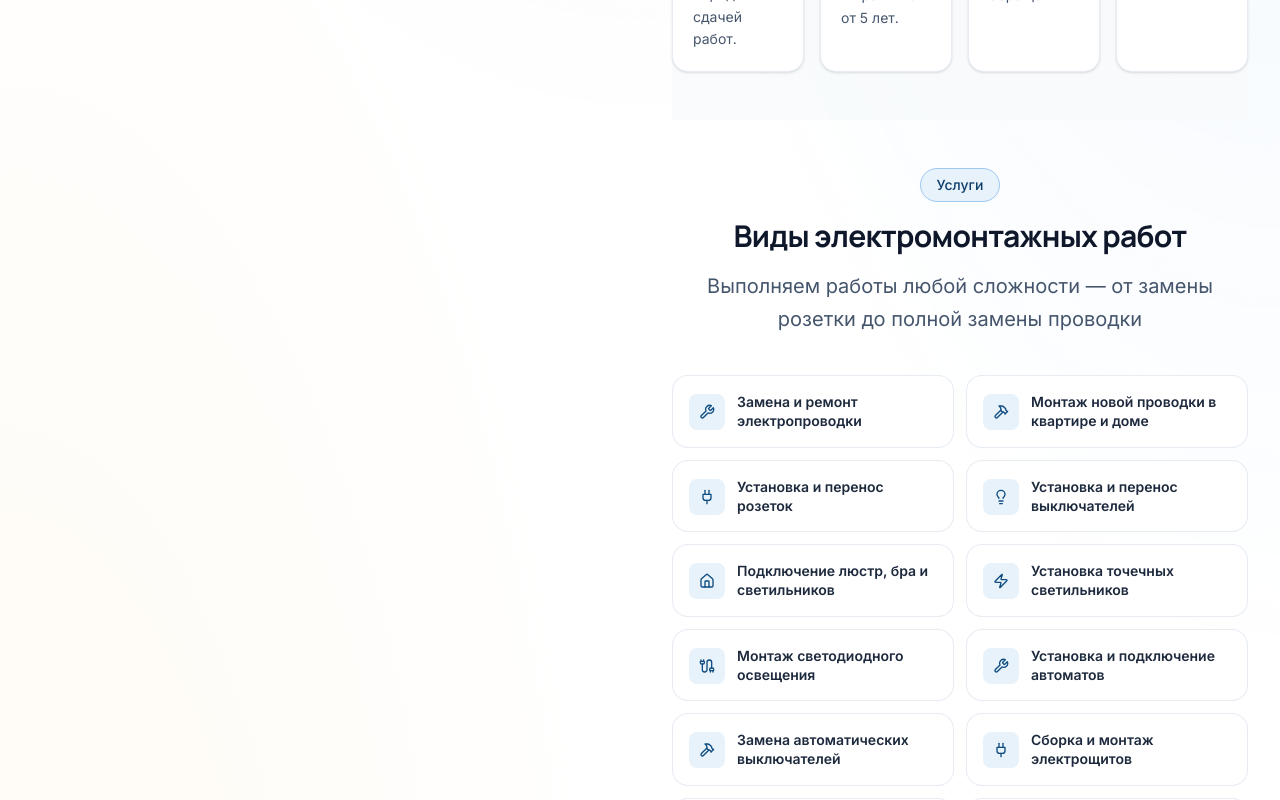
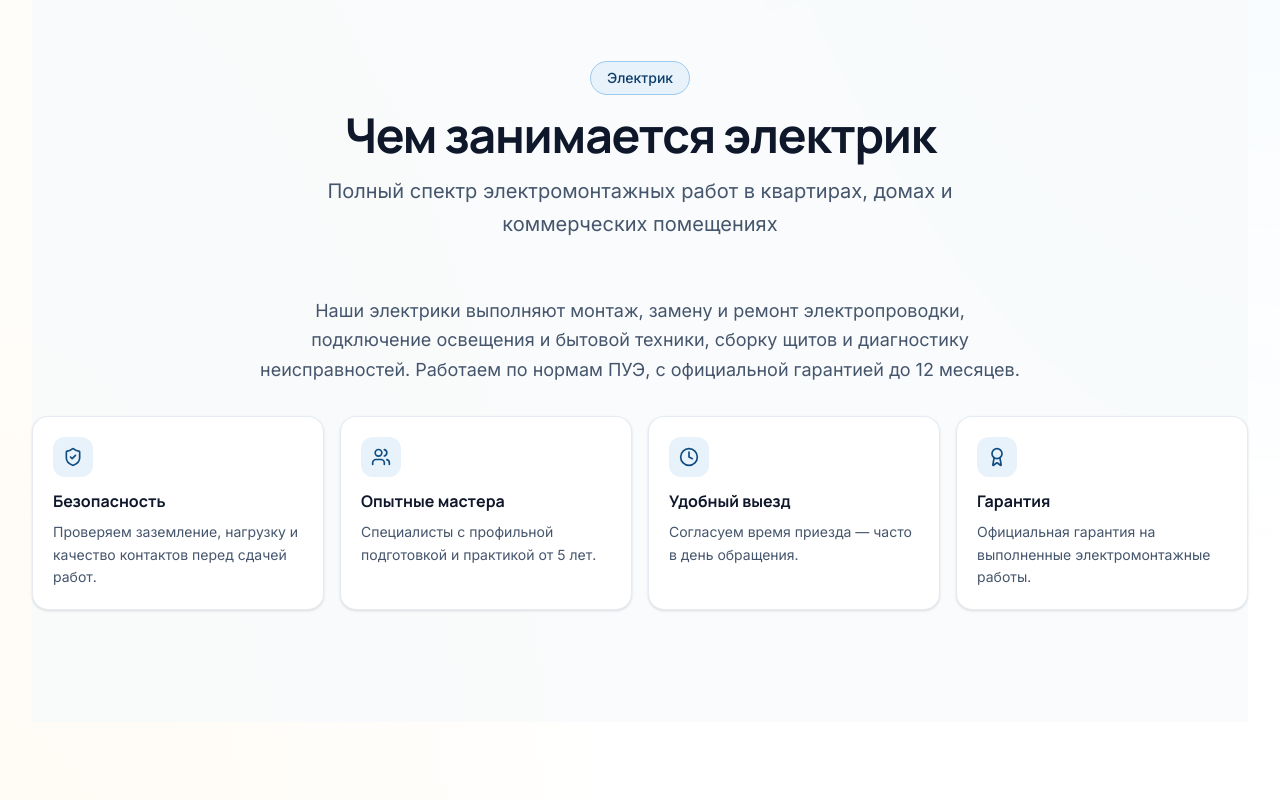
Before and after one commit to SkyDiveZone/garant-site1, a Next.js app: page /elektrik in a window 1280 px wide. Shown: the part 1440-2240 px from the top of the page. Built offline with nearby package versions, Linux system fonts and the light colour scheme; no server answers.

Commit message:
Fix page layout: form column only has form and Telegram, selling blocks full width below.
Co-authored-by: Cursor <cursoragent@cursor.com>

```diff
--- a/src/components/landing/ConversionServiceLanding.tsx
+++ b/src/components/landing/ConversionServiceLanding.tsx
@@ -6,7 +6,7 @@ import { HowWeWorkSection } from "@/components/sections/HowWeWorkSection";
 import { ServiceArea } from "@/components/sections/ServiceArea";
 import { DynamicIcon } from "@/components/ui/DynamicIcon";
 import { HeroFormBenefits } from "@/components/ui/HeroFormBenefits";
-import { LeadForm } from "@/components/ui/LeadForm";
+import { LeadFormWithExtras } from "@/components/ui/LeadFormWithExtras";
 import { LeadFormSplitLayout } from "@/components/ui/LeadFormSplitLayout";
 import { LeadFormSellingBelow } from "@/components/ui/LeadFormSellingBelow";
 import { PhoneList } from "@/components/ui/PhoneList";
@@ -82,14 +82,14 @@ export function ConversionServiceLanding({ service }: ConversionServiceLandingPr
             </>
           }
           form={
-            <LeadForm
+            <LeadFormWithExtras
               id="final-lead-form"
               variant="compact"
               title="Оставить заявку"
               subtitle={COPY.leadFormSubtitle}
             />
           }
-          belowForm={
+          fullWidthBelow={
             <LeadFormSellingBelow slug={service.slug} formAnchor="#final-lead-form" />
           }
         />
--- a/src/components/landing/MasterSellingSections.tsx
+++ b/src/components/landing/MasterSellingSections.tsx
@@ -46,7 +46,7 @@ export function MasterSellingSections({
   formAnchor = "#lead-form",
   className,
   compact = false,
-  embedded = true,
+  embedded = false,
 }: MasterSellingSectionsProps) {
   const pathname = usePathname();
   const resolvedSlug =
@@ -106,8 +106,7 @@ export function MasterSellingSections({
         />
         <div
           className={cn(
-            "grid sm:grid-cols-2",
-            !embedded && "lg:grid-cols-3 xl:grid-cols-4",
+            "grid sm:grid-cols-2 lg:grid-cols-3 xl:grid-cols-4",
             gridGap
           )}
         >
@@ -140,7 +139,7 @@ export function MasterSellingSections({
           subtitle={content.problems.subtitle}
           className={headerClass}
         />
-        <div className={cn("grid sm:grid-cols-2", !embedded && "lg:grid-cols-3", gridGap)}>
+        <div className={cn("grid sm:grid-cols-2 lg:grid-cols-3", gridGap)}>
           {content.problems.items.map((problem) => (
             <article
               key={problem}
@@ -160,7 +159,7 @@ export function MasterSellingSections({
           subtitle={content.whenToCall.subtitle}
           className={headerClass}
         />
-        <div className={cn("grid gap-4 sm:grid-cols-2", compact && "gap-3")}>
+        <div className={cn("grid gap-4 sm:grid-cols-2 lg:grid-cols-3", compact && "gap-3")}>
           {content.whenToCall.items.map((item) => {
             const Icon = item.icon ? (WHEN_ICONS[item.icon] ?? CheckCircle2) : CheckCircle2;
             return (
--- a/src/components/landing/RemontKvartirLanding.tsx
+++ b/src/components/landing/RemontKvartirLanding.tsx
@@ -86,7 +86,7 @@ export function RemontKvartirLanding({ service }: RemontKvartirLandingProps) {
                 />
               </div>
             }
-            belowForm={
+            fullWidthBelow={
               <LeadFormSellingBelow slug={service.slug} formAnchor="#lead-form" />
             }
           />
@@ -168,7 +168,7 @@ export function RemontKvartirLanding({ service }: RemontKvartirLandingProps) {
               subtitle={COPY.leadFormSubtitle}
             />
           }
-          belowForm={
+          fullWidthBelow={
             <LeadFormSellingBelow slug={service.slug} formAnchor="#lead-form-bottom" />
           }
         />
--- a/src/components/landing/ServiceHero.tsx
+++ b/src/components/landing/ServiceHero.tsx
@@ -2,7 +2,7 @@
 
 import { ConversionActions } from "@/components/landing/ConversionActions";
 import { HeroFormBenefits } from "@/components/ui/HeroFormBenefits";
-import { LeadForm } from "@/components/ui/LeadForm";
+import { LeadFormWithExtras } from "@/components/ui/LeadFormWithExtras";
 import { LeadFormSplitLayout } from "@/components/ui/LeadFormSplitLayout";
 import { LeadFormSellingBelow } from "@/components/ui/LeadFormSellingBelow";
 import { PhoneList } from "@/components/ui/PhoneList";
@@ -102,14 +102,14 @@ export function ServiceHero({ service }: ServiceHeroProps) {
           }
           form={
             <div className="md:sticky md:top-24">
-              <LeadForm
+              <LeadFormWithExtras
                 id="lead-form"
                 title={`Вызвать ${service.categoryLabel.toLowerCase()}`}
                 subtitle={COPY.leadFormSubtitle}
               />
             </div>
           }
-          belowForm={
+          fullWidthBelow={
             <LeadFormSellingBelow slug={service.slug} formAnchor="#lead-form" />
           }
         />
--- a/src/components/landing/ServiceLanding.tsx
+++ b/src/components/landing/ServiceLanding.tsx
@@ -97,7 +97,7 @@ export function ServiceLanding({ service }: ServiceLandingProps) {
                 />
               </div>
             }
-            belowForm={
+            fullWidthBelow={
               <LeadFormSellingBelow slug={service.slug} formAnchor="#lead-form" />
             }
           />
@@ -214,7 +214,7 @@ export function ServiceLanding({ service }: ServiceLandingProps) {
               subtitle={COPY.leadFormSubtitle}
             />
           }
-          belowForm={
+          fullWidthBelow={
             <LeadFormSellingBelow slug={service.slug} formAnchor="#lead-form-bottom" />
           }
         />
--- a/src/components/sections/FinalCTA.tsx
+++ b/src/components/sections/FinalCTA.tsx
@@ -86,7 +86,7 @@ export function FinalCTA() {
               <LeadFormWithExtras title="Оставьте заявку" subtitle={COPY.leadFormSubtitle} />
             </MotionItem>
           }
-          belowForm={<LeadFormSellingBelow formAnchor="#final-cta-form" />}
+          fullWidthBelow={<LeadFormSellingBelow formAnchor="#final-cta-form" />}
         />
       </MotionSection>
     </Section>
--- a/src/components/sections/Hero.tsx
+++ b/src/components/sections/Hero.tsx
@@ -91,7 +91,7 @@ export function Hero() {
               <LeadFormWithExtras id="lead-form" />
             </motion.div>
           }
-          belowForm={<LeadFormSellingBelow formAnchor="#lead-form" />}
+          fullWidthBelow={<LeadFormSellingBelow formAnchor="#lead-form" />}
         />
       </div>
     </section>
--- a/src/components/sections/MidPageCTA.tsx
+++ b/src/components/sections/MidPageCTA.tsx
@@ -45,9 +45,9 @@ export function MidPageCTA() {
                   className="border-0 bg-white shadow-2xl"
                 />
               }
-              belowForm={<LeadFormSellingBelow compact />}
             />
           </div>
+          <LeadFormSellingBelow compact className="mt-10" />
         </MotionItem>
       </MotionSection>
     </Section>
--- a/src/components/ui/LeadFormSplitLayout.tsx
+++ b/src/components/ui/LeadFormSplitLayout.tsx
@@ -12,32 +12,36 @@ export const LEAD_FORM_SPLIT_FORM =
 
 interface LeadFormSplitLayoutProps {
   content: ReactNode;
+  /** Правая колонка: форма + «Есть вопросы?» (LeadFormWithExtras). */
   form: ReactNode;
-  belowForm?: ReactNode;
+  /** Полная ширина под двумя колонками — продающие блоки и т.п. */
+  fullWidthBelow?: ReactNode;
   className?: string;
   contentClassName?: string;
   formClassName?: string;
-  belowFormClassName?: string;
+  fullWidthBelowClassName?: string;
 }
 
 export function LeadFormSplitLayout({
   content,
   form,
-  belowForm,
+  fullWidthBelow,
   className,
   contentClassName,
   formClassName,
-  belowFormClassName,
+  fullWidthBelowClassName,
 }: LeadFormSplitLayoutProps) {
   return (
-    <div className={cn(LEAD_FORM_SPLIT_GRID, className)}>
-      <div className={cn(LEAD_FORM_SPLIT_CONTENT, contentClassName)}>{content}</div>
-      <div className={cn(LEAD_FORM_SPLIT_FORM, formClassName)}>
-        {form}
-        {belowForm && (
-          <div className={cn("mt-8 md:mt-10", belowFormClassName)}>{belowForm}</div>
-        )}
+    <>
+      <div className={cn(LEAD_FORM_SPLIT_GRID, className)}>
+        <div className={cn(LEAD_FORM_SPLIT_CONTENT, contentClassName)}>{content}</div>
+        <div className={cn(LEAD_FORM_SPLIT_FORM, formClassName)}>{form}</div>
       </div>
-    </div>
+      {fullWidthBelow && (
+        <div className={cn("mt-10 md:mt-12 lg:mt-14", fullWidthBelowClassName)}>
+          {fullWidthBelow}
+        </div>
+      )}
+    </>
   );
 }
```
